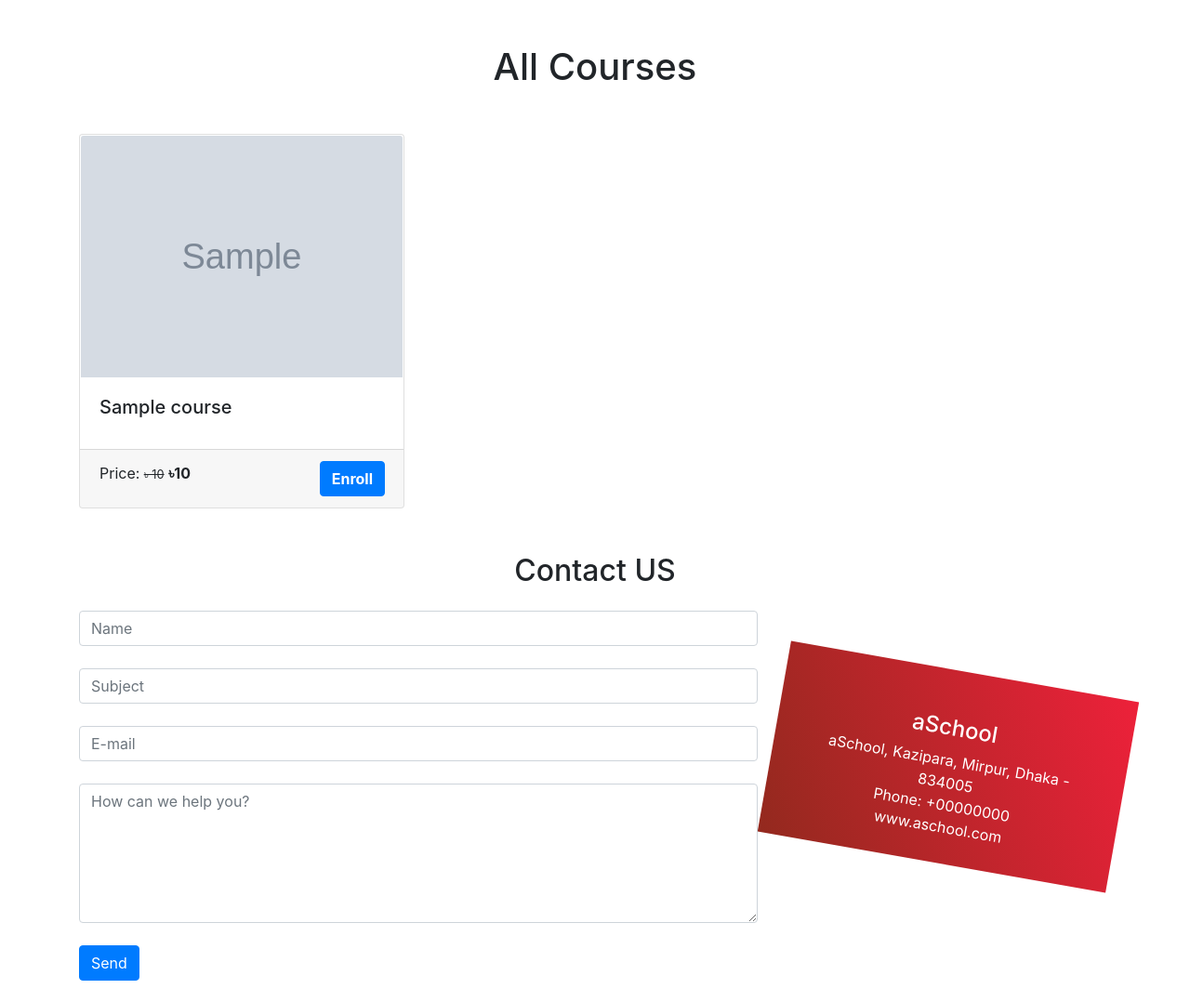
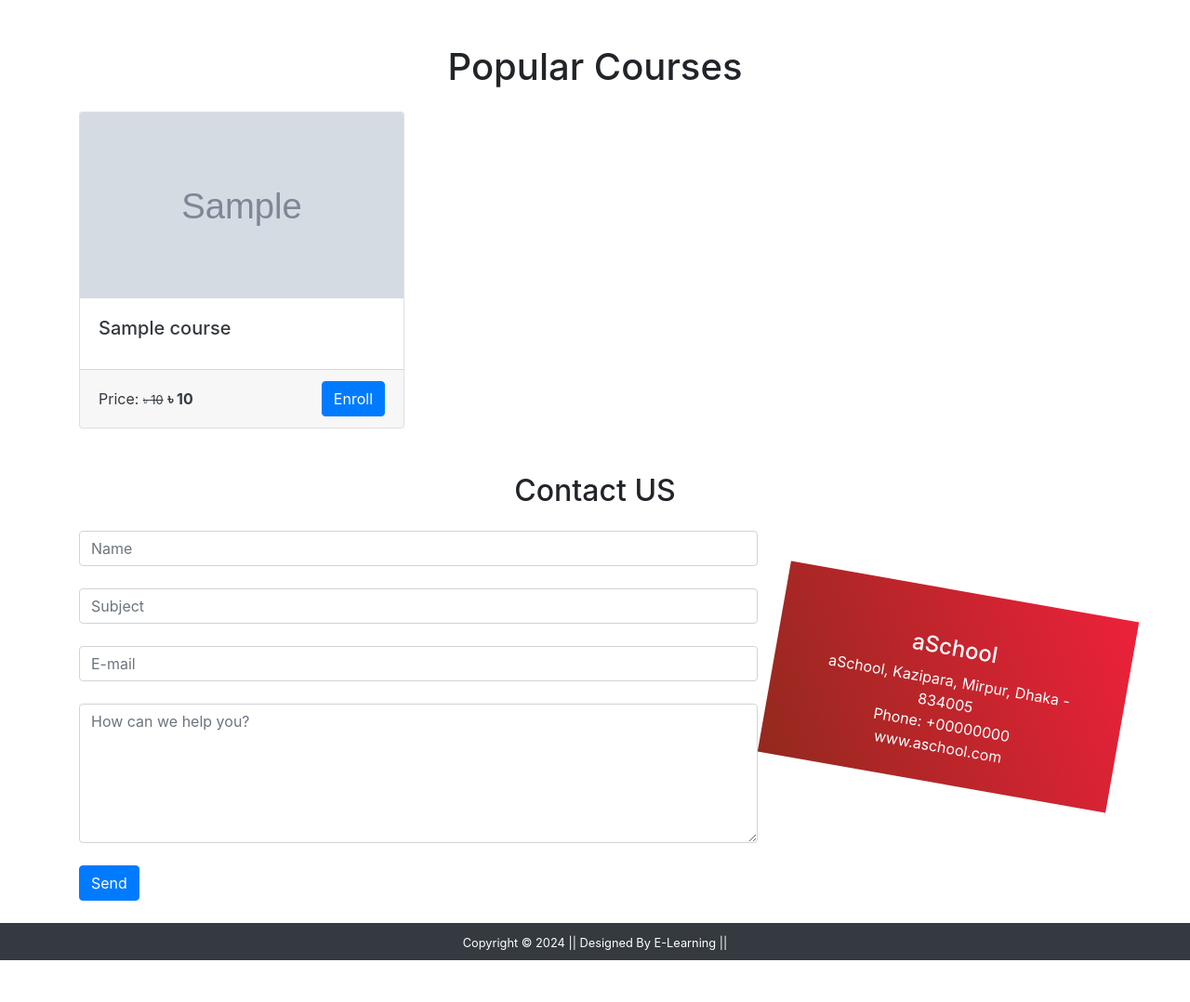
Before and after one commit to Shahriar-Hossein/Learning-Platform, a PHP site: page /lms/courses.php in a window 1280 px wide. Shown: the part 500-1578 px from the top of the page at 93% size. After the commit the page ends 1533 px from the top, so only its background shows below. Run offline with PHP 8.4, Linux system fonts and the light colour scheme; tables that the repository leaves empty or names only in its code hold one stand-in row (values such as "Sample post"); grey boxes marked "Sample" are stand-in pictures; some libraries are stand-ins or nearby versions.

Commit message:
improved course list page design

```diff
--- a/courses.php
+++ b/courses.php
@@ -9,9 +9,9 @@
       </div>
     </div> <!-- End Course Page Banner -->
 
-    <div class="container mt-5"> <!-- Start All Course -->
-      <h1 class="text-center">All Courses</h1>
-      <div class="row mt-4"> <!-- Start All Course Row -->
+<div class="container mt-5">
+    <h1 class="text-center mb-4">Popular Courses</h1>
+    <div class="row">
         <?php
         $sql = "SELECT * FROM course";
         $result = $conn->query($sql);
@@ -19,24 +19,25 @@
             while($row = $result->fetch_assoc()){
                 $course_id = $row['course_id'];
                 echo '
-                <div class="col-sm-4 mb-4">
-                  <a href="coursedetails.php?course_id='.$course_id.'" class="btn" style="text-align: left; padding:0px;"><div class="card">
-                    <img src="'.str_replace('..', '.', $row['course_img']).'" class="card-img-top" alt="Guitar" />
+              <div class="col-md-4 mb-4">
+                <a href="coursedetails.php?course_id='.$course_id.'" class="text-decoration-none text-dark">
+                  <div class="card h-100">
+                    <img src="'.str_replace('..', '.', $row['course_img']).'" class="card-img-top" alt="Course Image" />
                     <div class="card-body">
                       <h5 class="card-title">'.$row['course_name'].'</h5>
-
                     </div>
                     <div class="card-footer">
-                      <p class="card-text d-inline">Price: <small><del>&#2547; '.$row['course_original_price'].'</del></small> <span class="font-weight-bolder">&#2547;'.$row['course_price'].'<span></p> <a class="btn btn-primary text-white font-weight-bolder float-right" href="coursedetails.php?course_id='.$course_id.'">Enroll</a>
+                      <p class="card-text d-inline">Price: <small><del>&#2547; '.$row['course_original_price'].'</del></small> <span class="font-weight-bolder">&#2547; '.$row['course_price'].'</span></p>
+                      <span class="btn btn-primary text-white">Enroll</span>
                     </div>
-                  </div> </a>
                   </div>
-              ';
+                </a>
+              </div>';
             }
         }
         ?>
-        </div><!-- End All Course Row -->
-      </div><!-- End All Course -->
+    </div>
+</div>
 
 <?php
   // Contact Us
@@ -47,3 +48,30 @@
   // Footer Include from mainInclude
   include('./mainInclude/footer.php');
 ?>
+
+<style>
+    .card img {
+        object-fit: cover;
+        height: 200px;
+    }
+    .card-footer {
+        display: flex;
+        justify-content: space-between;
+        align-items: center;
+    }
+    .card-footer p {
+        margin: 0;
+    }
+    .card-footer .btn {
+        padding: 0.375rem 0.75rem;
+    }
+    .card a {
+        text-decoration: none;
+    }
+    .card {
+        transition: transform 0.2s;
+    }
+    .card:hover {
+        transform: scale(1.02);
+    }
+</style>
```
Lines whose indentation alone changed are shown as unchanged.
